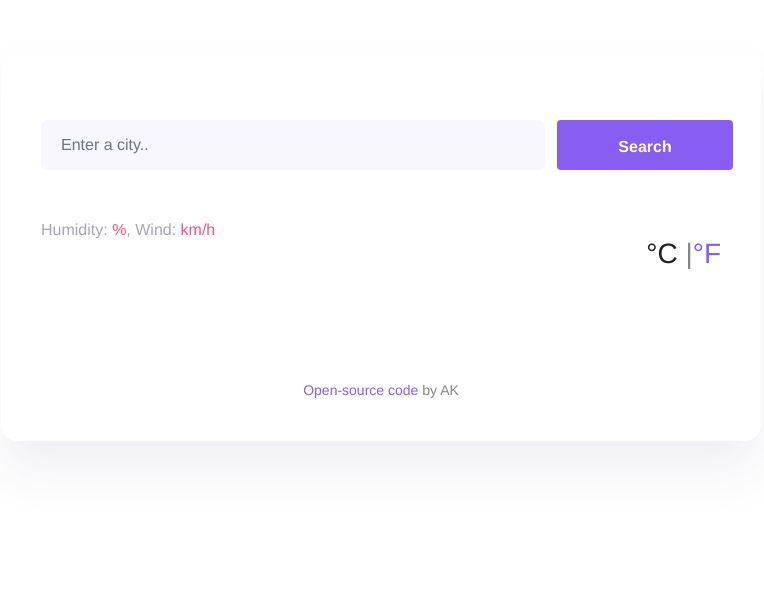
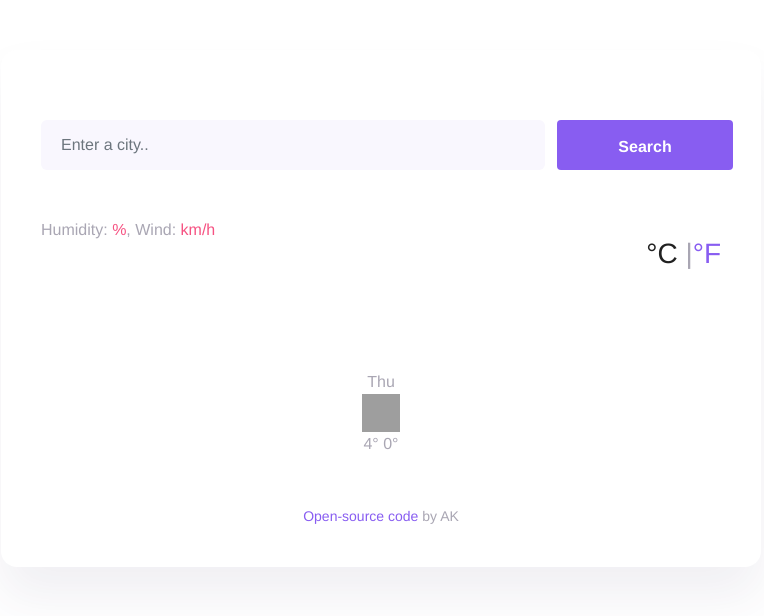
Before and after one commit to athita20/vanilla-weather-search, a plain HTML site: page index.html in a window 1280 px wide. Shown: the whole page, without its empty margins (259-1023 px from the left). Drawn offline with nearby package versions, Linux system fonts and the light colour scheme; no server answers; grey boxes are pictures that could not be loaded.

Commit message:
Add HTML and CSS forecast elements

```diff
--- a/index.html
+++ b/index.html
@@ -68,6 +68,22 @@
             </div>
           </div>
         </div>
+        <div class="weather-forecast">
+          <div class="row">
+            <div class="col">
+              <div class="forecast-date">Thu</div>
+              <img
+                class="forecast-icon"
+                src="http://openweathermap.org/img/wn/04n@2x.png"
+                alt=""
+              />
+              <div class="forecast-temp">
+                <span class="max-temp">4° </span
+                ><span class="min-temp">0°</span>
+              </div>
+            </div>
+          </div>
+        </div>
         <footer>
           <a
             href="https://github.com/athita20/vanilla-weather-search"
--- a/style.css
+++ b/style.css
@@ -6,23 +6,24 @@
   border-radius: 16px;
   box-shadow: 0 30px 50px rgb(65 50 100 / 8%);
   padding: 40px;
-  color: #878787;
+  color: rgba(39, 33, 66, 0.4);
   margin-top: 50px;
   max-width: 760px;
 }
 
-form {
+.weather-search form {
   margin-top: 30px;
   padding-bottom: 30px;
 }
 
-.search-input {
+.weather-search .search-input {
   background: #f9f7fe;
   border: none;
   padding: 15px 20px;
   border-radius: 6px;
   font-size: 16px;
   height: 50px;
+  color: rgba(39, 33, 66, 0.4);
 }
 
 .btn {
@@ -49,7 +50,6 @@ ul {
 li {
   font-weight: 500;
   margin-bottom: 5px;
-  color: rgba(39, 33, 66, 0.4);
   font-size: 16px;
   line-height: 20px;
   list-style: none;
@@ -101,6 +101,18 @@ li strong {
   text-decoration: none;
 }
 
+.weather-forecast {
+  text-align: center;
+  margin-top: 40px;
+}
+
+.forecast-icon {
+  display: block;
+  margin: auto;
+  width: 38px;
+  height: 38px;
+}
+
 footer {
   text-align: center;
   font-size: 14px;
```
